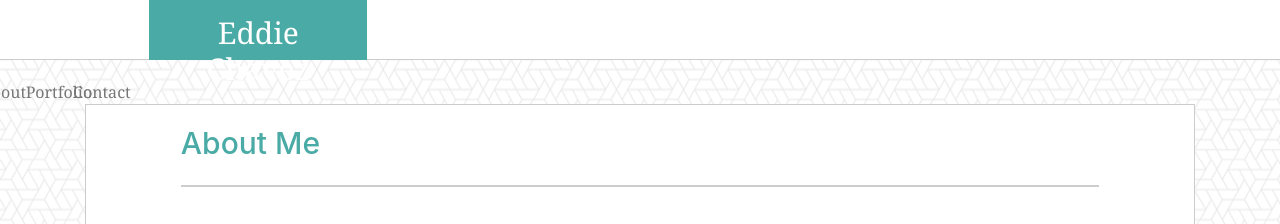
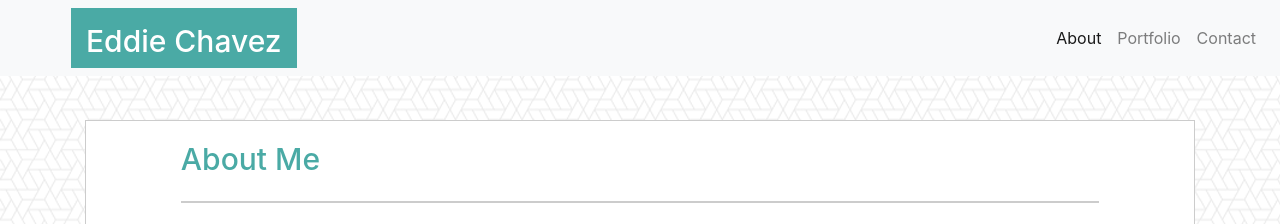
Before and after one commit to echavez85/Bootstrap-Portfolio, a plain HTML site: page index.html in a window 1280 px wide. Shown: the top 224 px of the page. Drawn offline with nearby package versions, Linux system fonts and the light colour scheme; grey boxes are pictures that could not be loaded.

Commit message:
Updated navs and added javascript to portfolio and contact.

```diff
--- a/assets/css/style.css
+++ b/assets/css/style.css
@@ -2,18 +2,17 @@ body {
   background-image: url("../../assets/images/what-the-hex.png");
 }
 
-.container-fullwidth {
-  background-color: #ffffff;
-  font-family: Georgia, 'Times New Roman', Times, serif;
-  height: 60px;
-  width: 100%;
+a {
+  color: #777777;
   text-decoration: none;
-  border-bottom: #cccccc solid 1px;
 }
 
-#mynamebox {
+nav {
+  color: #ffffff;
+}
+
+.navbar-brand {
   background-color: #4aaaa5;
-  color: #ffffff;
   text-align: center;
   margin: 0px 55px;
   padding: 15px;
@@ -24,19 +23,6 @@ h1 {
   font-size: 30px;
 }
 
-a {
-  color: #777777;
-  text-decoration: none;
-}
-
-#navlinks {
-  margin: 0px 150px 0px -45px;
-  padding: 20px 0px 0px 10px;
-  height: 60px;
-  color: #777777;
-  text-decoration: none;
-  text-align: center;
-}
 .contentbox {
   background-color: #ffffff;
   border: #cccccc solid 1px;
--- a/contact.html
+++ b/contact.html
@@ -1,38 +1,45 @@
 <!DOCTYPE html>
 <html>
+
 <head>
     <title>Eddie Chavez</title>
-        <link rel="stylesheet" href="https://stackpath.bootstrapcdn.com/bootstrap/4.1.3/css/bootstrap.min.css" integrity="sha384-MCw98/SFnGE8fJT3GXwEOngsV7Zt27NXFoaoApmYm81iuXoPkFOJwJ8ERdknLPMO" crossorigin="anonymous">
+    <link rel="stylesheet" href="https://stackpath.bootstrapcdn.com/bootstrap/4.1.3/css/bootstrap.min.css" integrity="sha384-MCw98/SFnGE8fJT3GXwEOngsV7Zt27NXFoaoApmYm81iuXoPkFOJwJ8ERdknLPMO"
+        crossorigin="anonymous">
     <link rel="stylesheet" href="../Bootstrap-Portfolio/assets/css/style.css">
 </head>
 
 <body>
-        <div class="container-fullwidth">
-            <div class="row">
-                <div class="col-md-1"></div>
-                <div class="col-md-2" id="mynamebox"><h1>Eddie Chavez</h1></div>
-                <div class="col-md-5"></div>
-                <div class="col-md-3">
-                    <div class="row" id="navlinks">
-                        <div class="col-md-3"><a href="index.html">About</a></div>
-                        <div class="col-md-3"><a href="portfolio.html">Portfolio</a></div>
-                        <div class="col-md-6"><a href="contact.html">Contact</a></div>
+    <nav class="navbar navbar-expand-lg navbar-light bg-light">
+        <a class="navbar-brand">
+            <h1>Eddie Chavez</h1>
+        </a>
+        <button class="navbar-toggler" type="button" data-toggle="collapse" data-target="#navbarNavAltMarkup"
+            aria-controls="navbarNavAltMarkup" aria-expanded="false" aria-label="Toggle navigation">
+            <span class="navbar-toggler-icon"></span>
+        </button>
+        <div class="collapse navbar-collapse" id="navbarNavAltMarkup">
+            <div class="navbar-nav ml-auto">
+                <a class="nav-item nav-link" href="index.html">About</a>
+                <a class="nav-item nav-link" href="portfolio.html">Portfolio</a>
+                <a class="nav-item nav-link active" href="contact.html">Contact<span class="sr-only">(current)</span></a>
             </div>
         </div>
-                <div class="col-md-1"></div>
-            </div>
-        </div>
+    </nav>
     <br>
     <div class="container">
         <div class="contentbox">
             <div class="row">
                 <div class="col-md-1"></div>
-                    <div class="col-md-10" id="pagename"><h1>Contact</h1></div>
+                <div class="col-md-10" id="pagename">
+                    <h1>Contact</h1>
+                </div>
                 <div class="col-md-1"></div>
             </div>
             <div class="row">
                 <div class="col-md-1"></div>
-                    <div class="col-md-10"><hr></div>
+                <div class="col-md-10">
+                    <hr>
+                </div>
                 <div class="col-md-1"></div>
             </div>
             <br>
@@ -64,5 +71,9 @@
             <p>Copyright<p>
         </div>
     </footer>
+    <script src="https://code.jquery.com/jquery-3.3.1.slim.min.js"></script>
+    <script src="https://cdnjs.cloudflare.com/ajax/libs/popper.js/1.14.3/umd/popper.min.js"></script>
+    <script src="https://stackpath.bootstrapcdn.com/bootstrap/4.1.3/js/bootstrap.min.js"></script>
 </body>
+
 </html>
--- a/index.html
+++ b/index.html
@@ -1,38 +1,45 @@
 <!DOCTYPE html>
 <html>
+
 <head>
     <title>Eddie Chavez</title>
-        <link rel="stylesheet" href="https://stackpath.bootstrapcdn.com/bootstrap/4.1.3/css/bootstrap.min.css" integrity="sha384-MCw98/SFnGE8fJT3GXwEOngsV7Zt27NXFoaoApmYm81iuXoPkFOJwJ8ERdknLPMO" crossorigin="anonymous">
+    <link rel="stylesheet" href="https://stackpath.bootstrapcdn.com/bootstrap/4.1.3/css/bootstrap.min.css" integrity="sha384-MCw98/SFnGE8fJT3GXwEOngsV7Zt27NXFoaoApmYm81iuXoPkFOJwJ8ERdknLPMO"
+        crossorigin="anonymous">
     <link rel="stylesheet" href="../Bootstrap-Portfolio/assets/css/style.css">
 </head>
 
 <body>
-        <div class="container-fullwidth">
-            <div class="row">
-                <div class="col-md-1"></div>
-                <div class="col-md-2" id="mynamebox"><h1>Eddie Chavez</h1></div>
-                <div class="col-md-5"></div>
-                <div class="col-md-3">
-                    <div class="row" id="navlinks">
-                        <div class="col-md-3"><a href="index.html">About</a></div>
-                        <div class="col-md-3"><a href="portfolio.html">Portfolio</a></div>
-                        <div class="col-md-6"><a href="contact.html">Contact</a></div>
+    <nav class="navbar navbar-expand-lg navbar-light bg-light">
+        <a class="navbar-brand">
+            <h1>Eddie Chavez</h1>
+        </a>
+        <button class="navbar-toggler" type="button" data-toggle="collapse" data-target="#navbarNavAltMarkup"
+            aria-controls="navbarNavAltMarkup" aria-expanded="false" aria-label="Toggle navigation">
+            <span class="navbar-toggler-icon"></span>
+        </button>
+        <div class="collapse navbar-collapse" id="navbarNavAltMarkup">
+            <div class="navbar-nav ml-auto">
+                <a class="nav-item nav-link active" href="index.html">About<span class="sr-only">(current)</span></a>
+                <a class="nav-item nav-link" href="portfolio.html">Portfolio</a>
+                <a class="nav-item nav-link" href="contact.html">Contact</a>
             </div>
         </div>
-                <div class="col-md-1"></div>
-            </div>
-        </div>
+    </nav>
     <br>
     <div class="container">
         <div class="contentbox">
             <div class="row">
                 <div class="col-md-1"></div>
-                    <div class="col-md-10" id="pagename"><h1>About Me</h1></div>
+                <div class="col-md-10" id="pagename">
+                    <h1>About Me</h1>
+                </div>
                 <div class="col-md-1"></div>
             </div>
             <div class="row">
                 <div class="col-md-1"></div>
-                    <div class="col-md-10"><hr></div>
+                <div class="col-md-10">
+                    <hr>
+                </div>
                 <div class="col-md-1"></div>
             </div>
             <br>
@@ -41,13 +48,36 @@
                 <div class="col-md-10">
                     <div class="row">
                         <div class="col-md-3"><img src="assets/images/IMG_9974.jpg" style="width:220px; height:190px;"></div>
-                            <div class="col-md-9"><p>Lorem ipsum dolor sit amet, consectetur adipiscing elit. Vivamus sodales vehicula lacus in luctus. Nulla vitae nulla volutpat, egestas sem rhoncus, eleifend quam. Quisque vel urna dolor. Phasellus quis mollis urna. Vivamus pellentesque ipsum at metus vestibulum, ut sollicitudin leo porta. Donec turpis elit, vehicula sit amet bibendum a, sodales a tortor. Nullam sit amet quam id metus auctor bibendum. Ut vel augue faucibus, pellentesque sapien ac, mattis arcu. Praesent molestie feugiat elit, at aliquet lectus. Donec ut mattis nibh. Sed consectetur sollicitudin ex, nec tincidunt ligula mollis a. Pellentesque sollicitudin sit amet justo sit amet lobortis. Pellentesque faucibus pulvinar efficitur.</p></div>
+                        <div class="col-md-9">
+                            <p>Lorem ipsum dolor sit amet, consectetur adipiscing elit. Vivamus sodales vehicula lacus
+                                in luctus. Nulla vitae nulla volutpat, egestas sem rhoncus, eleifend quam. Quisque vel
+                                urna dolor. Phasellus quis mollis urna. Vivamus pellentesque ipsum at metus vestibulum,
+                                ut sollicitudin leo porta. Donec turpis elit, vehicula sit amet bibendum a, sodales a
+                                tortor. Nullam sit amet quam id metus auctor bibendum. Ut vel augue faucibus,
+                                pellentesque sapien ac, mattis arcu. Praesent molestie feugiat elit, at aliquet lectus.
+                                Donec ut mattis nibh. Sed consectetur sollicitudin ex, nec tincidunt ligula mollis a.
+                                Pellentesque sollicitudin sit amet justo sit amet lobortis. Pellentesque faucibus
+                                pulvinar efficitur.</p>
+                        </div>
                     </div>
                     <div class="row">
-                            <div class="col-md-12"><p>Lorem ipsum dolor sit amet, consectetur adipiscing elit. Mauris interdum facilisis lobortis. Donec semper dictum dui id maximus. Morbi ut massa felis. Donec pellentesque dolor vitae nunc facilisis, id malesuada dui venenatis. Phasellus urna nunc, mollis sit amet tellus nec, rhoncus mattis turpis. Morbi iaculis fermentum laoreet. In tincidunt gravida nisi, vel varius augue commodo sit amet. Pellentesque quis imperdiet felis.</p></div>
+                        <div class="col-md-12">
+                            <p>Lorem ipsum dolor sit amet, consectetur adipiscing elit. Mauris interdum facilisis
+                                lobortis. Donec semper dictum dui id maximus. Morbi ut massa felis. Donec pellentesque
+                                dolor vitae nunc facilisis, id malesuada dui venenatis. Phasellus urna nunc, mollis sit
+                                amet tellus nec, rhoncus mattis turpis. Morbi iaculis fermentum laoreet. In tincidunt
+                                gravida nisi, vel varius augue commodo sit amet. Pellentesque quis imperdiet felis.</p>
+                        </div>
                     </div>
                     <div class="row">
-                            <div class="col-md-12"><p>Cras lacus tortor, varius nec sollicitudin non, bibendum sed nunc. Interdum et malesuada fames ac ante ipsum primis in faucibus. Proin eu nisi est. Vivamus porta luctus nunc, at pulvinar ipsum facilisis vel. Mauris vehicula neque ante, in dictum ante euismod at. Mauris rhoncus ultricies faucibus. Pellentesque suscipit justo gravida, blandit nisi eget, iaculis magna. Nam ut dui velit. Mauris metus diam, efficitur et fermentum ut, interdum eu ipsum. Nulla facilisi.</p></div>
+                        <div class="col-md-12">
+                            <p>Cras lacus tortor, varius nec sollicitudin non, bibendum sed nunc. Interdum et malesuada
+                                fames ac ante ipsum primis in faucibus. Proin eu nisi est. Vivamus porta luctus nunc,
+                                at pulvinar ipsum facilisis vel. Mauris vehicula neque ante, in dictum ante euismod at.
+                                Mauris rhoncus ultricies faucibus. Pellentesque suscipit justo gravida, blandit nisi
+                                eget, iaculis magna. Nam ut dui velit. Mauris metus diam, efficitur et fermentum ut,
+                                interdum eu ipsum. Nulla facilisi.</p>
+                        </div>
                     </div>
                 </div>
             </div>
@@ -58,5 +88,9 @@
             <p>Copyright<p>
         </div>
     </footer>
+    <script src="https://code.jquery.com/jquery-3.3.1.slim.min.js"></script>
+    <script src="https://cdnjs.cloudflare.com/ajax/libs/popper.js/1.14.3/umd/popper.min.js"></script>
+    <script src="https://stackpath.bootstrapcdn.com/bootstrap/4.1.3/js/bootstrap.min.js"></script>
 </body>
+
 </html>
```
Also changed, not shown: portfolio.html (+27 -16 lines). Lines whose indentation alone changed are shown as unchanged.
